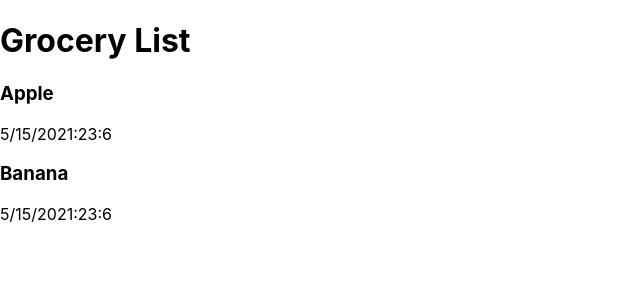
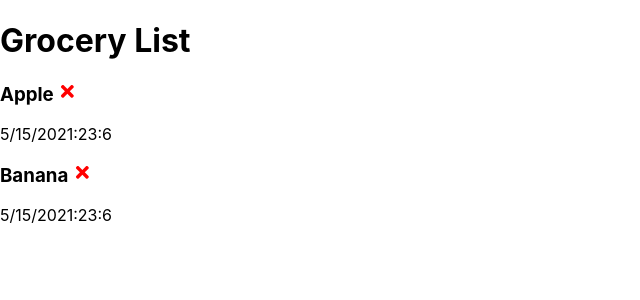
Before and after one commit to 2021-IBM-Accelerate-SW-Track/lab-1-team-19, a React (Create React App) app: page / in a window 1280 px wide. Shown: the top 300 px of the page, without its empty margins (0-640 px from the left). Built offline with nearby package versions, Linux system fonts and the light colour scheme.

Commit message:
Added delete requirement

```diff
--- a/package.json
+++ b/package.json
@@ -10,6 +10,8 @@
     "node": "^16.3.0",
     "react": "^17.0.2",
     "react-dom": "^17.0.2",
+    "react-icon": "^1.0.0",
+    "react-icons": "^4.2.0",
     "react-scripts": "4.0.3",
     "web-vitals": "^1.1.2"
   },
--- a/src/App.js
+++ b/src/App.js
@@ -20,11 +20,18 @@ function App() {
     }
 
 	])
+  // Function to Delete Items
+  const deleteItems = (itemName) => {
+    setItems(items.filter((item)=>item.itemName !== itemName))
+
+  }
+
+
   return (
     <div className="container">
       <Header />
       {items.length>0 ? (
-        <Items items={items}/>
+        <Items items={items} onDelete={deleteItems}/>
 
       ) : (
       'No Items :)'
--- a/src/component/Item/Item.js
+++ b/src/component/Item/Item.js
@@ -1,3 +1,6 @@
+import { FaTimes } from 'react-icons/fa'
+
+
 /* Item Information:
 		item.itemName: text to go with item (string)
 		item.date: JS Date object to store date/time of submission (date)
@@ -10,16 +13,16 @@
 
 
 /*Can pass in item functions (finished/delete) up here*/
-const Item = ({ item }) => {
+const Item = ({ item,onDelete }) => {
 	return (
 		/*If we want to do anything fancy with changing the item
 			color when the item is done, we can do it via this div.*/
 
 			/*Delete button goes somewhere in <h3> area maybe? With icon things?*/
 			/*Item done somewhere here too?*/
-		<div >
+		<div className='item' >
 			<h3>
-				{item.itemName}
+				{item.itemName} <FaTimes style={{color:'red',cursor:'pointer'}} onClick={() =>onDelete(item.itemName)}/>
 			</h3>
 
 			{/* Using date object to get information about time/date item added. */}
--- a/src/component/Items/Items.js
+++ b/src/component/Items/Items.js
@@ -1,9 +1,9 @@
 import Item from '../Item'
-const Items = ({ items }) => {
+const Items = ({ items, onDelete }) => {
 	return (
 		<>
 			{items.map((item) => (
-				<Item key = {item.id} item = {item}/>
+				<Item key = {item.id} item = {item} onDelete={onDelete}/>
 			))}
 
 		</>
```
